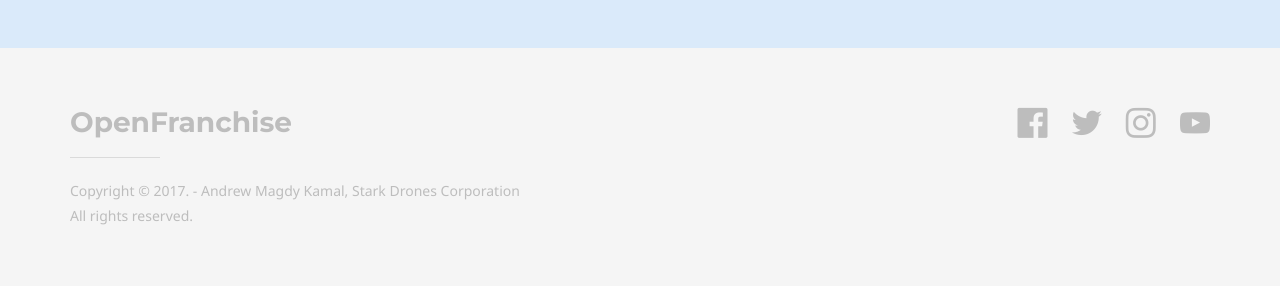
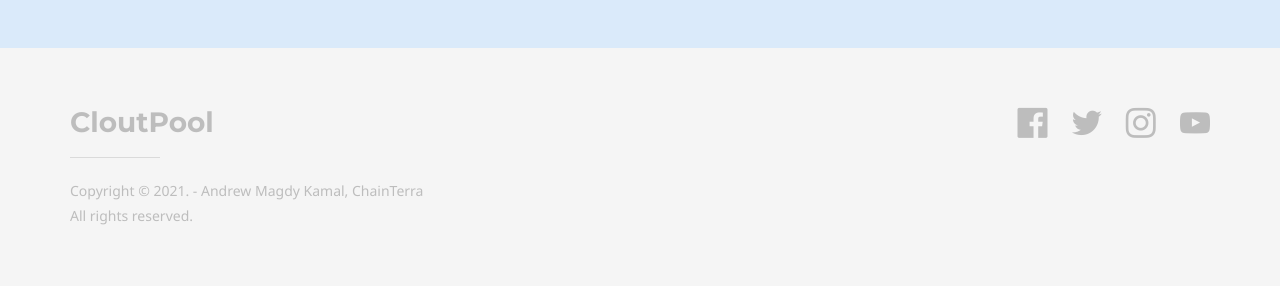
Before and after one commit to ChainTerra/BTCLT-Guide, a Jekyll site: the page built from index.md, in a window 1280 px wide. Shown: the part 1247-1533 px from the top of the page. Built offline with Jekyll 4.4.1, drawn with Linux system fonts in a browser that asks for light colours; some web fonts are replaced.

Commit message:
Update _config.yml

```diff
--- a/_config.yml
+++ b/_config.yml
@@ -4,7 +4,7 @@ doks:
     color_theme: # Available themes: blue (default), green, purple, red and yellow
     header:
         logo:
-            text: OpenFranchise
+            text: CloutPool
             image:
         nav:
             - item_name: About
@@ -20,18 +20,18 @@ doks:
     footer:
         content:
             logo:
-                text: OpenFranchise
+                text: CloutPool
                 image:
-            copyright: Copyright &copy; 2017. - Andrew Magdy Kamal, Stark Drones Corporation <br>All rights reserved.
+            copyright: Copyright &copy; 2021. - Andrew Magdy Kamal, ChainTerra <br>All rights reserved.
         social_list:
             - network_name: facebook
-              profile_url: 'https://www.facebook.com/hashtag/openfranchise'
+              profile_url: 'https://www.facebook.com/hashtag/CloutPool'
             - network_name: twitter
-              profile_url: 'https://twitter.com/hashtag/openfranchise?src=hashtag_click'
+              profile_url: 'https://twitter.com/hashtag/CloutPool?src=hashtag_click'
             - network_name: instagram
-              profile_url: 'https://www.instagram.com/explore/tags/openfranchise'
+              profile_url: 'https://www.instagram.com/explore/tags/CloutPool'
             - network_name: youtube
-              profile_url: 'https://www.youtube.com/results?search_query=openfranchise'
+              profile_url: 'https://www.youtube.com/results?search_query=CloutPool'
     google_analytics:
         tracking_code: # Add your Google Analytics tracking code to activate Google Analytics
     comments:
```
